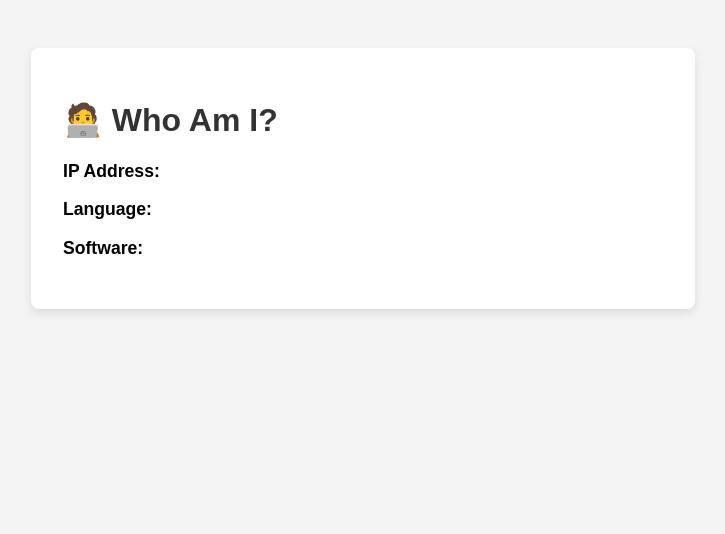
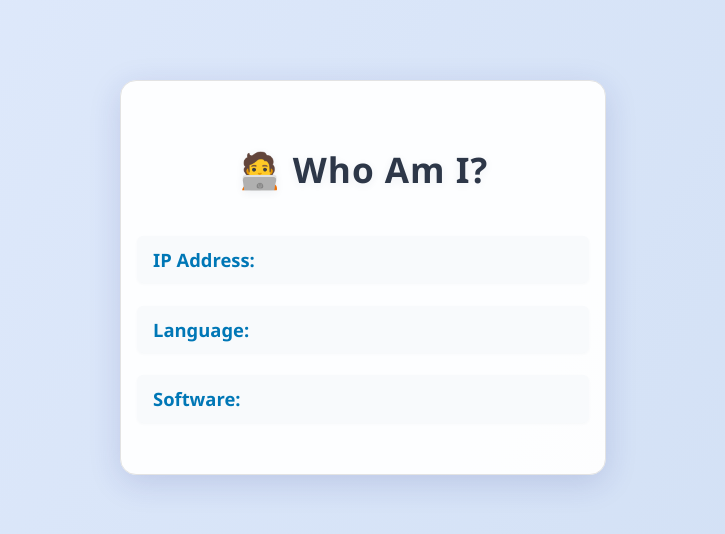
Before and after one commit to elliotcann/who-am-i, a website: page public/index.html in a window 1280 px wide. Shown: the whole page, without its empty margins (277-1002 px from the left). Drawn offline with Linux system fonts and the light colour scheme; no server answers.

Commit message:
Refactor server.js API endpoint and improve package.json scripts; enhance styles and script functionality

```diff
--- a/package.json
+++ b/package.json
@@ -6,7 +6,8 @@
   "description": "",
   "scripts": {
     "test": "echo \"Error: no test specified\" && exit 1",
-    "start": "node server.js"
+    "start": "node server.js",
+    "dev": "nodemon server.js"
   },
   "repository": {
     "type": "git",
@@ -14,7 +15,7 @@
   },
   "keywords": [],
   "author": "",
-  "type": "commonjs",
+  "type": "module",
   "bugs": {
     "url": "https://github.com/elliotcann/who-am-i/issues"
   },
--- a/public/script.js
+++ b/public/script.js
@@ -1,3 +1,5 @@
+
+document.addEventListener('DOMContentLoaded', () => {
     fetch('/api/whoami')
     .then(response => response.json())
     .then(data => {
@@ -8,3 +10,5 @@ fetch('/api/whoami')
     .catch(error => {
         console.error('Error fetching WhoAmI data:', error);
     });
+
+});
--- a/public/styles.css
+++ b/public/styles.css
@@ -1,19 +1,48 @@
-    body {
-      font-family: Arial, sans-serif;
-      margin: 3rem;
-      background-color: #f4f4f4;
+body {
+        font-family: 'Segoe UI', Arial, sans-serif;
+        margin: 0;
+        background: linear-gradient(120deg, #e0eafc 0%, #cfdef3 100%);
+        min-height: 100vh;
     }
     .container {
-      background: white;
-      padding: 2rem;
-      border-radius: 8px;
-      max-width: 600px;
-      margin: auto;
-      box-shadow: 0 4px 10px rgba(0,0,0,0.1);
+        display: flex;
+        flex-direction: column;
+        align-items: center;
+        background: rgba(255, 255, 255, 0.95);
+        padding: 2.5rem 2rem;
+        border-radius: 16px;
+        max-width: 420px;
+        margin: 5rem auto;
+        box-shadow: 0 8px 32px rgba(31, 38, 135, 0.15);
+        border: 1px solid #e3e3e3;
     }
     h1 {
-      color: #333;
+        color: #2d3748;
+        margin-bottom: 2rem;
+        font-size: 2.2rem;
+        letter-spacing: 1px;
+        text-shadow: 0 2px 8px rgba(44, 62, 80, 0.07);
     }
     p {
-      font-size: 1.1rem;
+        font-size: 1.15rem;
+        color: #444;
+        margin: 0.7rem 0;
+        width: 100%;
+        display: flex;
+        justify-content: space-between;
+        background: #f8fafc;
+        padding: 0.7rem 1rem;
+        border-radius: 6px;
+        box-shadow: 0 1px 3px rgba(44, 62, 80, 0.03);
     }
+    strong {
+        color: #0077b6;
+        font-weight: 600;
+        margin-right: 0.5rem;
+    }
+    span {
+        color: #22223b;
+        font-family: 'Fira Mono', 'Consolas', monospace;
+        font-size: 1.08rem;
+        word-break: break-all;
+    }
```
Also changed, not shown: server.js (+5 -9 lines). Lines whose indentation alone changed are shown as unchanged.
